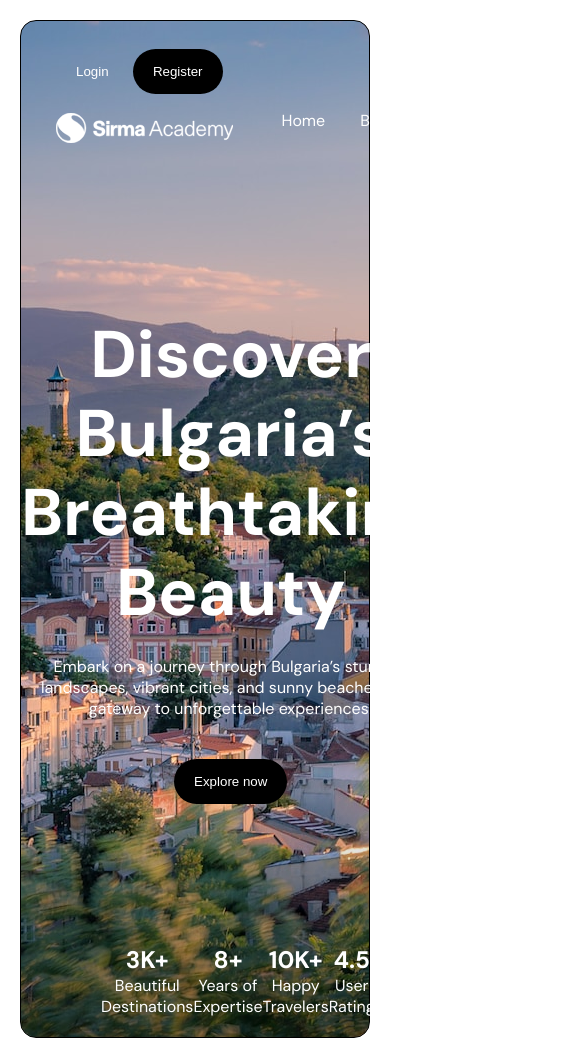
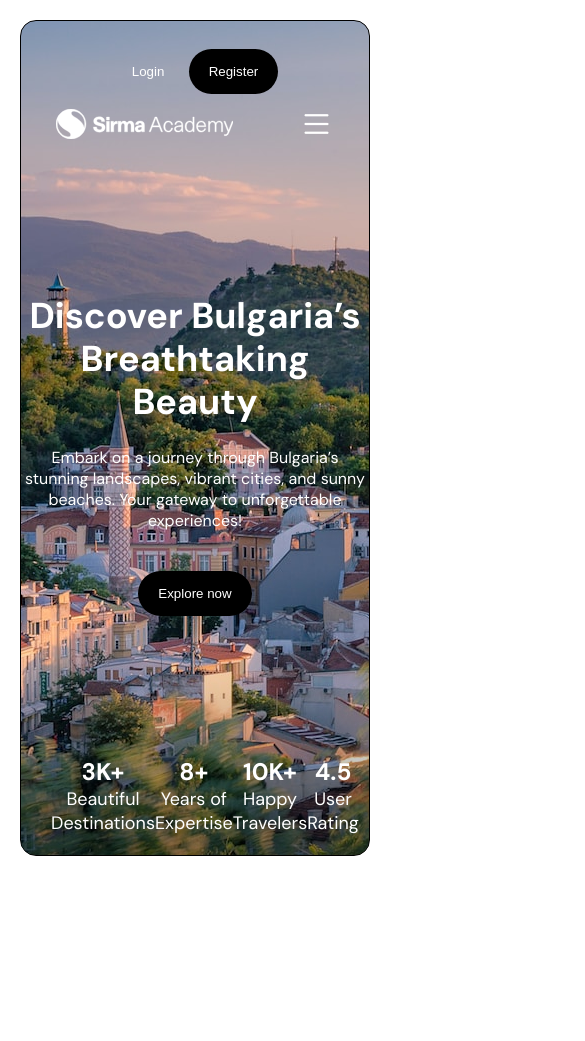
Before and after one commit to eomayski/sirma-html-exam-july-2025, a website built with Vite: page src/index.html in a window 390 px wide. Shown: the top 1041 px of the page, 585 px wide, since content can reach past the window. After the commit the page ends 876 px from the top, so only its background shows below. Built offline with nearby package versions, Linux system fonts and the light colour scheme.

Commit message:
Header Responsiveness

```diff
--- a/src/css/style.css
+++ b/src/css/style.css
@@ -16,16 +16,13 @@ h3,
 h4,
 h5,
 h6,
-p {
-    margin: 0;
+p,
+ul,
+a {
+	margin: 0;
 }
 
-.section-container {
-	margin: 0px auto;
-	max-width: 1400px;
-	color: var(--white-color);
-}
-
+/* Fonds sizes */
 .display {
 	font-size: 4.125em;
 	font-weight: bold;
@@ -33,11 +30,25 @@ p {
 	text-align: center;
 }
 
-.top-container{
+p2 {
+	font-size: 1em;
+}
+
+p1 {
+	font-size: 1.125em;
+}
+
+/* All Sctions */
+.section-container {
+	margin: 0px auto;
+	max-width: 1400px;
+	color: var(--white-color);
+}
+
+/* Header Section*/
+.top-container {
 	display: flex;
 	justify-content: space-between;
-	align-items: center;
-	flex-wrap: wrap-reverse;
 	max-width: 1280px;
 	padding: 0 35px;
 	margin: 7.5px auto;
@@ -45,11 +56,10 @@ p {
 
 .top-content {
 	display: flex;
-	justify-content: center;
-
+	justify-content: space-between;
 	color: var(--white-color);
 	align-items: center;
-	margin: 0px auto;
+	height: 45px;
 }
 
 .header-section-container {
@@ -60,7 +70,7 @@ p {
 }
 
 
-.header-section{
+.header-section {
 	display: flex;
 	flex-direction: column;
 	justify-content: center;
@@ -70,11 +80,11 @@ p {
 	padding: 20px 0px;
 }
 
-.navigation-container ul{
+.navigation-container ul {
 	display: flex;
 	list-style: none;
-	gap: 35px;
-	padding: 0px 48px;
+	gap: 48px;
+	padding-left: 48px;
 	color: var(--white-color);
 
 }
@@ -84,16 +94,23 @@ p {
 	text-decoration: none;
 }
 
-
+.logo-container {
+	display: flex;
+	align-items: center;
+}
 
 .logo-container svg {
 	height: 30px;
-	fill:var(--white-color);
+	fill: var(--white-color);
 	stroke: var(--white-color);
 }
 
 .st0 {
 	fill: var(--white-color);
+}
+
+.burger-menu {
+	display: none;
 }
 
 .header-section-mine {
@@ -102,7 +119,7 @@ p {
 	align-items: center;
 	gap: 40px;
 	margin: 0px auto;
-	max-width: 680px;
+	max-width: 608px;
 	text-align: center;
 }
 
@@ -120,6 +137,14 @@ p {
 
 }
 
+
+/* Main Section */
+
+
+/* Footer Section */
+
+
+/* Buttons Styles */
 button {
 	height: 45px;
 	border-radius: 40px;
@@ -133,15 +158,72 @@ button {
 }
 
 .black-button {
-		background-color: var(--black-color);
-		border: none;
-		border-radius: 40px;
-		color: var(--white-color);
+	background-color: var(--black-color);
+	border: none;
+	border-radius: 40px;
+	color: var(--white-color);
 }
-
 
 .gray-button {
 	background: none;
 	border: solid 1px var(--gray-color);
 	color: var(--gray-color);
 }
+
+
+
+
+@media (max-width: 1024px) {
+	.top-container {
+		flex-direction: column-reverse;
+		justify-content: space-between;
+        gap: 7.5px;
+	}
+
+	.navigation-container ul {
+		gap: 30px;
+		padding-left: 30px;
+	}
+
+	.login-container {
+		align-self: center;
+	}
+
+	.top-content {
+		justify-content: center;
+	}
+}
+
+
+@media (max-width: 768px) {
+	.display {
+		font-size: 2.25em;
+	}
+
+.header-section-mine {
+	max-width: 508px;
+}
+
+	.burger-menu {
+		display: inline;
+	}
+
+	.navigation-container ul {
+		display: none;
+	}
+
+	.top-content {
+		justify-content: space-between;
+		align-items: center;
+	}
+
+	.header-section-footer {
+		padding: 0px 30px;
+
+	}
+
+}
+
+@media (max-width: 568px) {
+	/*Down To 375px*/
+}
--- a/src/index.html
+++ b/src/index.html
@@ -6,7 +6,8 @@
 	<meta name="viewport" content="width=device-width, initial-scale=1.0">
 	<title>Home</title>
 	<link rel="stylesheet" href="css/style.css">
-	<link href="https://fonts.googleapis.com/css2?family=DM+Sans:opsz,wght@9..40,100..1000&display=swap" rel="stylesheet">
+	<link href="https://fonts.googleapis.com/css2?family=DM+Sans:opsz,wght@9..40,100..1000&display=swap"
+		rel="stylesheet">
 </head>
 
 <body>
@@ -152,6 +153,7 @@
 								<li><a href="">Contact</a></li>
 							</ul>
 						</nav>
+						<img src="/img/burger-menu.png" alt="menu" class="burger-menu">
 					</div>
 					<div class="login-container">
 						<button class="button transparent-button">Login</button>
@@ -161,11 +163,12 @@
 			</section>
 
 			<section class="header-section-mine">
-					<div class="title">
-						<span class="display">Discover Bulgaria’s Breathtaking Beauty</span>
-					<p2 class="title-descripion">Embark on a journey through Bulgaria’s stunning landscapes, vibrant cities, and sunny beaches. Your gateway to unforgettable experiences!</p2>
-					</div>
-					<button class="button black-button">Explore now</button>
+				<div class="title">
+					<span class="display">Discover Bulgaria’s Breathtaking Beauty</span>
+					<p2 class="title-descripion">Embark on a journey through Bulgaria’s stunning landscapes, vibrant
+						cities, and sunny beaches. Your gateway to unforgettable experiences!</p2>
+				</div>
+				<button class="button black-button">Explore now</button>
 			</section>
 
 			<section class="header-section-footer">
@@ -198,6 +201,8 @@
 
 
 	<main class="main-section"></main>
+
+
 	<footer class="footer-section"></footer>
 </body>
 
```
Also changed, not shown: src/img/burger-menu.png (added).
